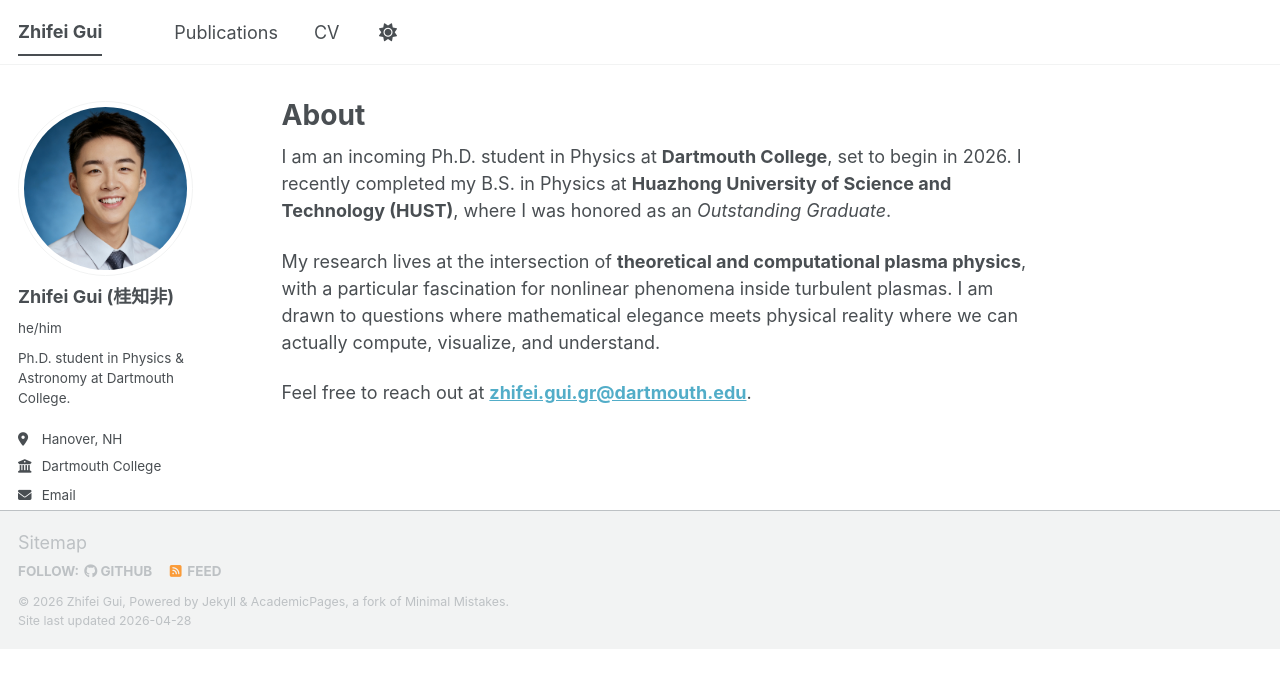
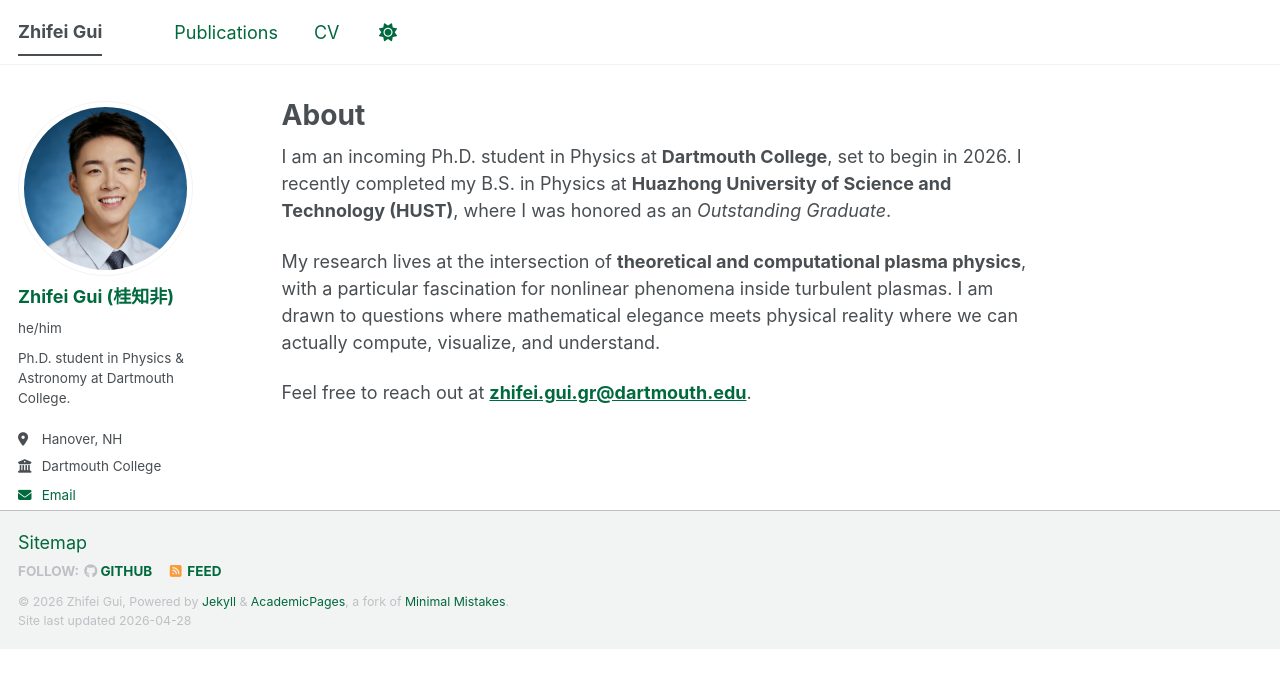
Before and after one commit to zzzzzzate/zzzzzzate.github.io, a Jekyll site: the page built from _pages/about.md, in a window 1280 px wide. Shown: the top 688 px of the page. Built offline with Jekyll 4.4.1, drawn with Linux system fonts in a browser that asks for light colours; some web fonts are replaced; a script bundle is joined from its source files by our own code; library files that are not in the unit come from our copies.

Commit message:
dartmouth theme

```diff
--- a/assets/css/main.scss
+++ b/assets/css/main.scss
@@ -41,3 +41,77 @@
     "vendor/font-awesome/solid",
     "vendor/font-awesome/brands"
 ;
+
+/* === Dartmouth Green Theme Override === */
+/* 在所有主题导入之后追加，确保优先级最高 */
+
+a, a:link {
+  color: #00693E;
+}
+
+a:hover {
+  color: #004F2D;
+}
+
+a:visited {
+  color: #00693E;
+}
+
+/* 顶部导航栏 */
+.greedy-nav a {
+  color: #00693E;
+}
+
+.greedy-nav a:hover {
+  color: #004F2D;
+}
+
+.greedy-nav .site-title {
+  color: #00693E;
+}
+
+/* 二级标题下划线（Education, Skills 等） */
+.page__content h2 {
+  border-bottom: 1px solid #00693E;
+  padding-bottom: 0.5em;
+}
+
+/* 侧边栏作者姓名 */
+.author__name {
+  color: #00693E;
+}
+
+/* 侧边栏社交图标 hover */
+.author__urls a:hover {
+  color: #00693E;
+}
+
+/* 按钮（如 Download CV） */
+.btn--primary {
+  background-color: #00693E;
+  border-color: #00693E;
+}
+
+.btn--primary:hover {
+  background-color: #004F2D;
+  border-color: #004F2D;
+}
+
+/* 内联代码 */
+code {
+  color: #00693E;
+}
+
+/* 引用块左侧边框 */
+blockquote {
+  border-left: 4px solid #00693E;
+}
+
+/* Publications/Talks 列表项标题 */
+.archive__item-title {
+  color: #00693E;
+}
+
+.archive__item-title a {
+  color: #00693E;
+}
```
Also changed, not shown: 1 other file.
